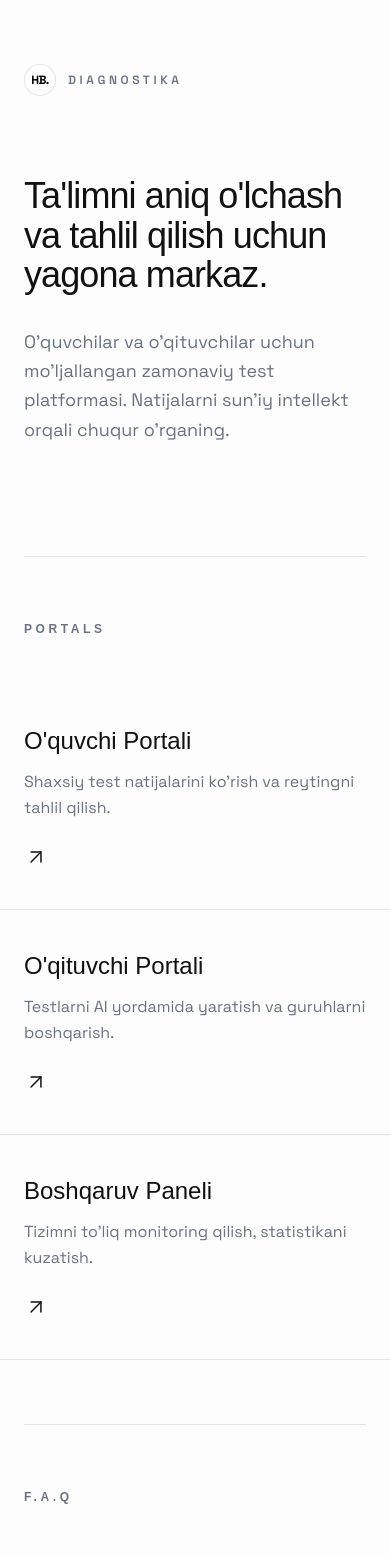
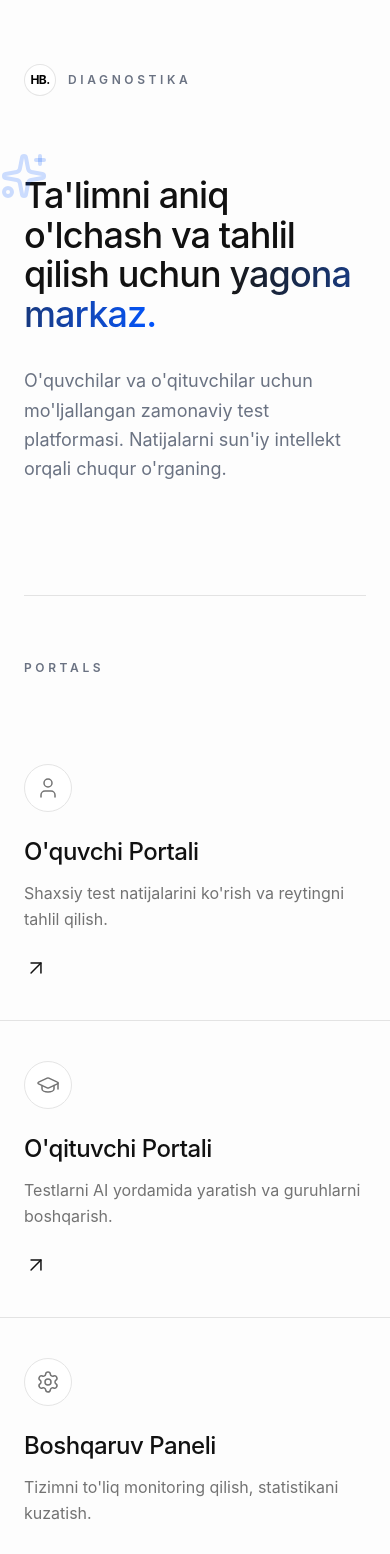
Before and after one commit to hasanboydev97-max/diagnostika, a React (Vite) app: page / in a window 390 px wide. Shown: the top 1554 px of the page. Built offline with nearby package versions, Linux system fonts and the light colour scheme; a web font is replaced by a local one.

Commit message:
fix: implement highly precise LaTeX vs JSON escape resolution (fixes cases and newlines) asd

```diff
--- a/src/index.css
+++ b/src/index.css
@@ -2,21 +2,19 @@
 @import "katex/dist/katex.min.css";
 
 @theme {
-  --color-primary: #1e3a8a; /* Navy Blue */
-  --color-success: #059669; /* Emerald */
-  --color-warning: #d97706; /* Amber */
-  --color-danger: #dc2626;
+  --color-accent: #0055FF;
+  --color-accent-hover: #0044CC;
 
-  --color-neutral-main: #334155; /* Slate 700 */
-  --color-neutral-secondary: #64748b; /* Slate 500 */
+  --color-neutral-main: #111111;
+  --color-neutral-secondary: #777777;
 
-  --color-background-main: #fafafa; /* Neutral 50 */
-  --color-background-card: #ffffff;
+  --color-background-main: #FDFDFD;
+  --color-background-card: #FFFFFF;
 
-  --color-border: #e2e8f0;
+  --color-border: #E5E5E5;
 
-  --font-sans: 'Space Grotesk', system-ui, sans-serif;
-  --font-display: 'Clash Display', sans-serif;
+  --font-sans: 'Inter', system-ui, sans-serif;
+  --font-display: 'Inter', system-ui, sans-serif;
 }
 
 @layer base {
@@ -25,39 +23,44 @@
     color: var(--color-neutral-main);
     font-family: var(--font-sans);
     -webkit-font-smoothing: antialiased;
+    -moz-osx-font-smoothing: grayscale;
   }
 
   h1, h2, h3, h4, h5, h6 {
     font-family: var(--font-display);
     font-weight: 600;
+    letter-spacing: -0.02em;
   }
 }
 
 /* Premium micro-interactions */
 .transition-premium {
-  transition: all 180ms cubic-bezier(0.4, 0, 0.2, 1);
+  transition: all 400ms cubic-bezier(0.87, 0, 0.13, 1);
 }
 
-/* Smooth gradient progress bar */
-.premium-gradient {
-  background: linear-gradient(to right,
-    var(--color-danger) 0%,
-    var(--color-danger) 35%,
-    var(--color-warning) 45%,
-    var(--color-warning) 50%,
-    #eab308 60%, /* Yellow */
-    #eab308 67%,
-    var(--color-primary) 77%,
-    var(--color-primary) 84%,
-    var(--color-success) 90%,
-    var(--color-success) 100%
-  );
+.hover-scale-premium {
+  transition: transform 300ms cubic-bezier(0.34, 1.56, 0.64, 1);
+}
+.hover-scale-premium:hover {
+  transform: scale(1.02);
+}
+.hover-scale-premium:active {
+  transform: scale(0.97);
 }
 
-/* Floating marker */
-.premium-marker {
-  box-shadow: 0 4px 6px -1px rgba(0, 0, 0, 0.1), 0 2px 4px -1px rgba(0, 0, 0, 0.06);
-  filter: drop-shadow(0px 2px 4px rgba(0,0,0,0.1));
+/* Accent gradient for special highlights */
+.premium-gradient {
+  background: linear-gradient(135deg, #0055FF 0%, #002266 100%);
+}
+
+/* Smooth shadow for cards */
+.premium-card-shadow {
+  box-shadow: 0 4px 20px -2px rgba(0, 0, 0, 0.05);
+  transition: box-shadow 400ms cubic-bezier(0.87, 0, 0.13, 1), transform 400ms cubic-bezier(0.87, 0, 0.13, 1);
+}
+.premium-card-shadow:hover {
+  box-shadow: 0 8px 30px -4px rgba(0, 0, 0, 0.1);
+  transform: translateY(-2px);
 }
 
 /* Custom scrollbar */
@@ -69,11 +72,11 @@
   background: transparent;
 }
 ::-webkit-scrollbar-thumb {
-  background: #cbd5e1;
+  background: #E5E5E5;
   border-radius: 3px;
 }
 ::-webkit-scrollbar-thumb:hover {
-  background: #94a3b8;
+  background: #BBBBBB;
 }
 
 /* Custom Cursor Rules */
--- a/src/pages/Landing.tsx
+++ b/src/pages/Landing.tsx
@@ -1,7 +1,7 @@
 import { useState } from 'react';
 import { useNavigate } from 'react-router-dom';
 import { motion, AnimatePresence } from 'framer-motion';
-import { ArrowRight, Plus } from 'lucide-react';
+import { ArrowRight, Plus, User, GraduationCap, Settings, Sparkles } from 'lucide-react';
 
 const containerVariants: any = {
   hidden: { opacity: 0 },
@@ -40,8 +40,9 @@ export default function Landing() {
           </div>
           <div className="md:col-span-8">
             <motion.div variants={containerVariants} initial="hidden" animate="show">
-              <motion.h1 variants={itemVariants} className="text-4xl md:text-6xl font-medium tracking-tight mb-8 leading-[1.1]">
-                Ta'limni aniq o'lchash va tahlil qilish uchun yagona markaz.
+              <motion.h1 variants={itemVariants} className="text-4xl md:text-6xl font-medium tracking-tight mb-8 leading-[1.1] relative">
+                <Sparkles className="absolute -top-6 -left-6 text-accent/20 w-12 h-12" />
+                Ta'limni aniq o'lchash va tahlil qilish uchun <span className="text-transparent bg-clip-text bg-gradient-to-r from-neutral-900 to-accent">yagona markaz.</span>
               </motion.h1>
               <motion.p variants={itemVariants} className="text-lg md:text-xl text-gray-500 leading-relaxed max-w-2xl mb-12">
                 O'quvchilar va o'qituvchilar uchun mo'ljallangan zamonaviy test platformasi. Natijalarni sun'iy intellekt orqali chuqur o'rganing.
@@ -67,16 +68,20 @@ export default function Landing() {
               onClick={() => navigate('/login')}
               className="relative group cursor-pointer border-b border-black/10 py-10 px-6 -mx-6 flex flex-col md:flex-row md:items-end justify-between gap-6 pointer-events-auto overflow-hidden"
             >
-              {/* Animated Hover Background */}
-              <div className="absolute inset-0 bg-[#f5f5f5] origin-left scale-x-0 group-hover:scale-x-100 transition-transform duration-500 ease-[cubic-bezier(0.87,0,0.13,1)] z-0 rounded-xl" />
+              <div className="absolute inset-0 bg-neutral-100 origin-left scale-x-0 group-hover:scale-x-100 transition-transform duration-500 ease-[cubic-bezier(0.87,0,0.13,1)] z-0 rounded-xl" />
 
-              <div className="relative z-10">
-                <h3 className="text-2xl md:text-3xl font-medium mb-3 transition-all duration-300">O'quvchi Portali</h3>
-                <p className="text-gray-500 leading-relaxed max-w-md transition-all duration-300 delay-75">
+              <div className="relative z-10 flex flex-col md:flex-row gap-6 md:items-center">
+                <div className="w-12 h-12 rounded-full bg-white border border-neutral-200 flex items-center justify-center shrink-0 group-hover:border-accent/30 group-hover:shadow-accent-glow transition-all duration-500">
+                  <User className="w-6 h-6 text-neutral-500 group-hover:text-accent transition-colors duration-500" strokeWidth={1.5} />
+                </div>
+                <div>
+                  <h3 className="text-2xl md:text-3xl font-medium mb-3 transition-all duration-300 group-hover:text-accent">O'quvchi Portali</h3>
+                  <p className="text-neutral-500 leading-relaxed max-w-md transition-all duration-300 delay-75">
                     Shaxsiy test natijalarini ko'rish va reytingni tahlil qilish.
                   </p>
                 </div>
-              <ArrowRight className="relative z-10 w-6 h-6 transform -rotate-45 group-hover:rotate-0 group-hover:translate-x-2 transition-all duration-500" strokeWidth={1.5} />
+              </div>
+              <ArrowRight className="relative z-10 w-6 h-6 transform -rotate-45 group-hover:rotate-0 group-hover:translate-x-2 group-hover:text-accent transition-all duration-500" strokeWidth={1.5} />
             </motion.div>
 
             {/* O'qituvchi Portali */}
@@ -85,15 +90,20 @@ export default function Landing() {
               onClick={() => navigate('/online-tests')}
               className="relative group cursor-pointer border-b border-black/10 py-10 px-6 -mx-6 flex flex-col md:flex-row md:items-end justify-between gap-6 pointer-events-auto overflow-hidden"
             >
-              <div className="absolute inset-0 bg-[#f5f5f5] origin-left scale-x-0 group-hover:scale-x-100 transition-transform duration-500 ease-[cubic-bezier(0.87,0,0.13,1)] z-0 rounded-xl" />
+              <div className="absolute inset-0 bg-neutral-100 origin-left scale-x-0 group-hover:scale-x-100 transition-transform duration-500 ease-[cubic-bezier(0.87,0,0.13,1)] z-0 rounded-xl" />
 
-              <div className="relative z-10">
-                <h3 className="text-2xl md:text-3xl font-medium mb-3 transition-all duration-300">O'qituvchi Portali</h3>
-                <p className="text-gray-500 leading-relaxed max-w-md transition-all duration-300 delay-75">
+              <div className="relative z-10 flex flex-col md:flex-row gap-6 md:items-center">
+                <div className="w-12 h-12 rounded-full bg-white border border-neutral-200 flex items-center justify-center shrink-0 group-hover:border-accent/30 group-hover:shadow-accent-glow transition-all duration-500">
+                  <GraduationCap className="w-6 h-6 text-neutral-500 group-hover:text-accent transition-colors duration-500" strokeWidth={1.5} />
+                </div>
+                <div>
+                  <h3 className="text-2xl md:text-3xl font-medium mb-3 transition-all duration-300 group-hover:text-accent">O'qituvchi Portali</h3>
+                  <p className="text-neutral-500 leading-relaxed max-w-md transition-all duration-300 delay-75">
                     Testlarni AI yordamida yaratish va guruhlarni boshqarish.
                   </p>
                 </div>
-              <ArrowRight className="relative z-10 w-6 h-6 transform -rotate-45 group-hover:rotate-0 group-hover:translate-x-2 transition-all duration-500" strokeWidth={1.5} />
+              </div>
+              <ArrowRight className="relative z-10 w-6 h-6 transform -rotate-45 group-hover:rotate-0 group-hover:translate-x-2 group-hover:text-accent transition-all duration-500" strokeWidth={1.5} />
             </motion.div>
 
             {/* Super Admin */}
@@ -102,15 +112,20 @@ export default function Landing() {
               onClick={() => navigate('/superadmin')}
               className="relative group cursor-pointer border-b border-black/10 py-10 px-6 -mx-6 flex flex-col md:flex-row md:items-end justify-between gap-6 pointer-events-auto overflow-hidden"
             >
-              <div className="absolute inset-0 bg-[#f5f5f5] origin-left scale-x-0 group-hover:scale-x-100 transition-transform duration-500 ease-[cubic-bezier(0.87,0,0.13,1)] z-0 rounded-xl" />
+              <div className="absolute inset-0 bg-neutral-100 origin-left scale-x-0 group-hover:scale-x-100 transition-transform duration-500 ease-[cubic-bezier(0.87,0,0.13,1)] z-0 rounded-xl" />
 
-              <div className="relative z-10">
-                <h3 className="text-2xl md:text-3xl font-medium mb-3 transition-all duration-300">Boshqaruv Paneli</h3>
-                <p className="text-gray-500 leading-relaxed max-w-md transition-all duration-300 delay-75">
+              <div className="relative z-10 flex flex-col md:flex-row gap-6 md:items-center">
+                <div className="w-12 h-12 rounded-full bg-white border border-neutral-200 flex items-center justify-center shrink-0 group-hover:border-accent/30 group-hover:shadow-accent-glow transition-all duration-500">
+                  <Settings className="w-6 h-6 text-neutral-500 group-hover:text-accent transition-colors duration-500" strokeWidth={1.5} />
+                </div>
+                <div>
+                  <h3 className="text-2xl md:text-3xl font-medium mb-3 transition-all duration-300 group-hover:text-accent">Boshqaruv Paneli</h3>
+                  <p className="text-neutral-500 leading-relaxed max-w-md transition-all duration-300 delay-75">
                     Tizimni to'liq monitoring qilish, statistikani kuzatish.
                   </p>
                 </div>
-              <ArrowRight className="relative z-10 w-6 h-6 transform -rotate-45 group-hover:rotate-0 group-hover:translate-x-2 transition-all duration-500" strokeWidth={1.5} />
+              </div>
+              <ArrowRight className="relative z-10 w-6 h-6 transform -rotate-45 group-hover:rotate-0 group-hover:translate-x-2 group-hover:text-accent transition-all duration-500" strokeWidth={1.5} />
             </motion.div>
           </div>
         </section>
```
Also changed, not shown: src/pages/Login.tsx (+7 -7 lines), tailwind.config.js (+30 -9 lines). Lines whose indentation alone changed are shown as unchanged.
